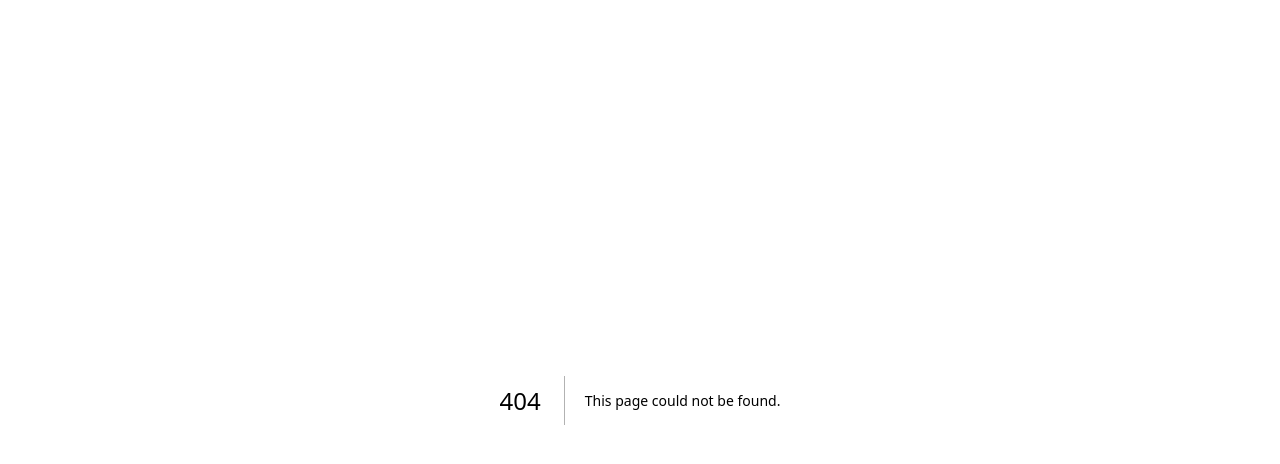
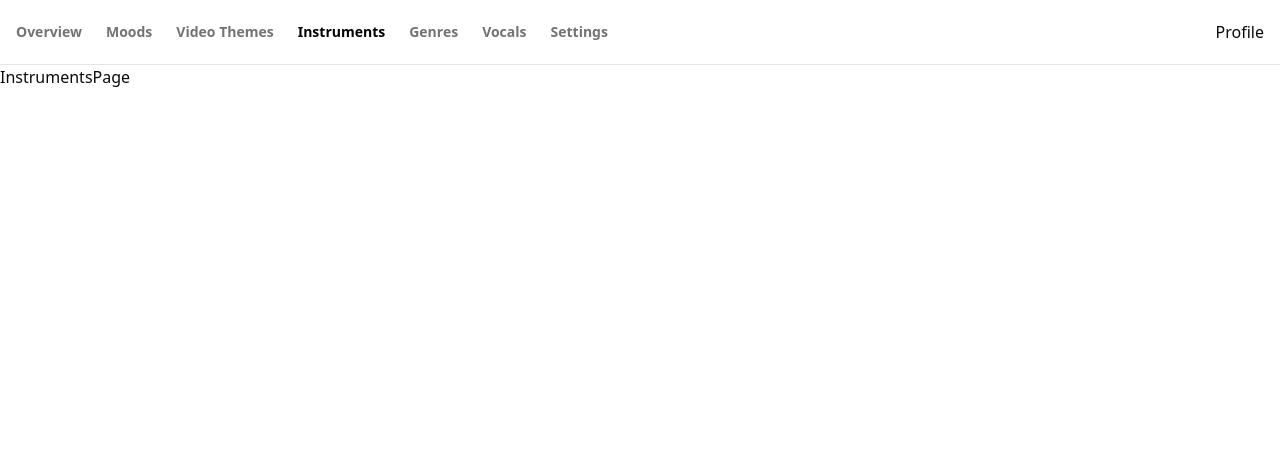
Before and after one commit to MEARZIM/freemusics.in-admin, a Next.js app: page /instruments in a window 1280 px wide. Before the commit this address had no page. Shown: the top 464 px of the page. Built offline with nearby package versions, Linux system fonts and the light colour scheme.

Commit message:
feat: implement layout and navigation structure

```diff
--- /dev/null
+++ b/src/app/(root)/layout.tsx
@@ -0,0 +1,21 @@
+import { redirect } from "next/navigation";
+
+import Navbar from "@/components/nav";
+
+
+
+export default async function DashboardLayout({
+    children,
+
+}: {
+    children: React.ReactNode
+}) {
+    // Authenticate the user
+
+    return (
+        <>
+            <Navbar />
+            {children}
+        </>
+    )
+}
--- a/src/app/(root)/page.tsx
+++ b/src/app/(root)/page.tsx
@@ -1,103 +1,8 @@
-import Image from "next/image";
 
 export default function Home() {
   return (
-    <div className="font-sans grid grid-rows-[20px_1fr_20px] items-center justify-items-center min-h-screen p-8 pb-20 gap-16 sm:p-20">
-      <main className="flex flex-col gap-[32px] row-start-2 items-center sm:items-start">
-        <Image
-          className="dark:invert"
-          src="/next.svg"
-          alt="Next.js logo"
-          width={180}
-          height={38}
-          priority
-        />
-        <ol className="font-mono list-inside list-decimal text-sm/6 text-center sm:text-left">
-          <li className="mb-2 tracking-[-.01em]">
-            Get started by editing{" "}
-            <code className="bg-black/[.05] dark:bg-white/[.06] font-mono font-semibold px-1 py-0.5 rounded">
-              src/app/page.tsx
-            </code>
-            .
-          </li>
-          <li className="tracking-[-.01em]">
-            Save and see your changes instantly.
-          </li>
-        </ol>
-
-        <div className="flex gap-4 items-center flex-col sm:flex-row">
-          <a
-            className="rounded-full border border-solid border-transparent transition-colors flex items-center justify-center bg-foreground text-background gap-2 hover:bg-[#383838] dark:hover:bg-[#ccc] font-medium text-sm sm:text-base h-10 sm:h-12 px-4 sm:px-5 sm:w-auto"
-            href="https://vercel.com/new?utm_source=create-next-app&utm_medium=appdir-template-tw&utm_campaign=create-next-app"
-            target="_blank"
-            rel="noopener noreferrer"
-          >
-            <Image
-              className="dark:invert"
-              src="/vercel.svg"
-              alt="Vercel logomark"
-              width={20}
-              height={20}
-            />
-            Deploy now
-          </a>
-          <a
-            className="rounded-full border border-solid border-black/[.08] dark:border-white/[.145] transition-colors flex items-center justify-center hover:bg-[#f2f2f2] dark:hover:bg-[#1a1a1a] hover:border-transparent font-medium text-sm sm:text-base h-10 sm:h-12 px-4 sm:px-5 w-full sm:w-auto md:w-[158px]"
-            href="https://nextjs.org/docs?utm_source=create-next-app&utm_medium=appdir-template-tw&utm_campaign=create-next-app"
-            target="_blank"
-            rel="noopener noreferrer"
-          >
-            Read our docs
-          </a>
-        </div>
-      </main>
-      <footer className="row-start-3 flex gap-[24px] flex-wrap items-center justify-center">
-        <a
-          className="flex items-center gap-2 hover:underline hover:underline-offset-4"
-          href="https://nextjs.org/learn?utm_source=create-next-app&utm_medium=appdir-template-tw&utm_campaign=create-next-app"
-          target="_blank"
-          rel="noopener noreferrer"
-        >
-          <Image
-            aria-hidden
-            src="/file.svg"
-            alt="File icon"
-            width={16}
-            height={16}
-          />
-          Learn
-        </a>
-        <a
-          className="flex items-center gap-2 hover:underline hover:underline-offset-4"
-          href="https://vercel.com/templates?framework=next.js&utm_source=create-next-app&utm_medium=appdir-template-tw&utm_campaign=create-next-app"
-          target="_blank"
-          rel="noopener noreferrer"
-        >
-          <Image
-            aria-hidden
-            src="/window.svg"
-            alt="Window icon"
-            width={16}
-            height={16}
-          />
-          Examples
-        </a>
-        <a
-          className="flex items-center gap-2 hover:underline hover:underline-offset-4"
-          href="https://nextjs.org?utm_source=create-next-app&utm_medium=appdir-template-tw&utm_campaign=create-next-app"
-          target="_blank"
-          rel="noopener noreferrer"
-        >
-          <Image
-            aria-hidden
-            src="/globe.svg"
-            alt="Globe icon"
-            width={16}
-            height={16}
-          />
-          Go to nextjs.org →
-        </a>
-      </footer>
-    </div>
+    <>
+    OverView
+    </>
   );
 }
--- /dev/null
+++ b/src/app/(routes)/genres/page.tsx
@@ -0,0 +1,11 @@
+import React from 'react'
+
+const GenresPage = () => {
+    return (
+        <div>
+            GenresPage
+        </div>
+    )
+}
+
+export default GenresPage
--- /dev/null
+++ b/src/app/(routes)/instruments/page.tsx
@@ -0,0 +1,11 @@
+import React from 'react'
+
+const InstrumentsPage = () => {
+  return (
+    <div>
+      InstrumentsPage
+    </div>
+  )
+}
+
+export default  InstrumentsPage
--- /dev/null
+++ b/src/app/(routes)/layout.tsx
@@ -0,0 +1,20 @@
+import { redirect } from "next/navigation";
+
+import Navbar from "@/components/nav";
+
+
+
+export default async function DashboardLayout({
+    children,
+}: {
+    children: React.ReactNode
+}) {
+    // Authenticate the user
+
+    return (
+        <>
+            <Navbar />
+            {children}
+        </>
+    )
+}
--- /dev/null
+++ b/src/app/(routes)/moods/page.tsx
@@ -0,0 +1,11 @@
+import React from 'react'
+
+const MoodsPage = () => {
+  return (
+    <div>
+      MoodsPage
+    </div>
+  )
+}
+
+export default MoodsPage
--- /dev/null
+++ b/src/app/(routes)/settings/page.tsx
@@ -0,0 +1,11 @@
+import React from 'react'
+
+const SettingsPage = () => {
+  return (
+    <div>
+      SettingsPage
+    </div>
+  )
+}
+
+export default SettingsPage
--- /dev/null
+++ b/src/app/(routes)/videoThemes/page.tsx
@@ -0,0 +1,11 @@
+import React from 'react'
+
+const VideoThemesPage = () => {
+  return (
+    <div>
+      VideoThemesPage
+    </div>
+  )
+}
+
+export default VideoThemesPage
--- /dev/null
+++ b/src/app/(routes)/vocals/page.tsx
@@ -0,0 +1,11 @@
+import React from 'react'
+
+const VocalsPage = () => {
+  return (
+    <div>
+      VocalsPage
+    </div>
+  )
+}
+
+export default VocalsPage
--- /dev/null
+++ b/src/components/main-nav.tsx
@@ -0,0 +1,69 @@
+"use client"
+
+import { cn } from "@/lib/utils"
+import Link from "next/link";
+import { useParams, usePathname } from "next/navigation"
+
+const MainNav = ({
+    className,
+    ...props
+}: React.HtmlHTMLAttributes<HTMLElement>) => {
+
+    const pathName = usePathname();
+
+    const routes = [
+        {
+            href: `/`,
+            label: 'Overview',
+            active: pathName === `/`
+        },
+        {
+            href: `/moods`,
+            label: 'Moods',
+            active: pathName === `/moods`
+        },
+        {
+            href: `/videoThemes`,
+            label: 'Video Themes',
+            active: pathName === `/videoThemes`
+        },
+        {
+            href: `/instruments`,
+            label: 'Instruments',
+            active: pathName === `/instruments`
+        },
+        {
+            href: `/genres`,
+            label: 'Genres',
+            active: pathName === `/genres`
+        },
+        {
+            href: `/vocals`,
+            label: 'Vocals',
+            active: pathName === `/vocals`
+        },
+        {
+            href: `/settings`,
+            label: 'Settings',
+            active: pathName === `/settings`
+        }
+    ];
+
+    return (
+        <nav className={cn("flex items-center space-x-4 lg:space-x-6", className)}>
+            {routes.map((route) => (
+                <Link
+                    key={route.href}
+                    href={route.href}
+                    className={cn("text-sm font-semibold transition-colors hover:text-primary",
+                        route.active ? "text-black dark:text-white" : "text-muted-foreground"
+                    )}
+                >
+                    {route.label}
+                </Link>
+            ))}
+        </nav>
+    )
+}
+
+export default MainNav
--- /dev/null
+++ b/src/components/nav.tsx
@@ -0,0 +1,22 @@
+import React from 'react'
+import { redirect } from 'next/navigation'
+
+import MainNav from '@/components/main-nav'
+
+
+const Navbar = async () => {
+    // User authentication check
+    return (
+        <div className='border-b '>
+            <div className='flex h-16 items-center px-4 gap-4'>
+                <MainNav />
+                <div className='ml-auto flex items-center space-x-4' >
+                    {/* Add user profile or other components here */}
+                    Profile
+                </div>
+            </div>
+        </div>
+    )
+}
+
+export default Navbar
```
